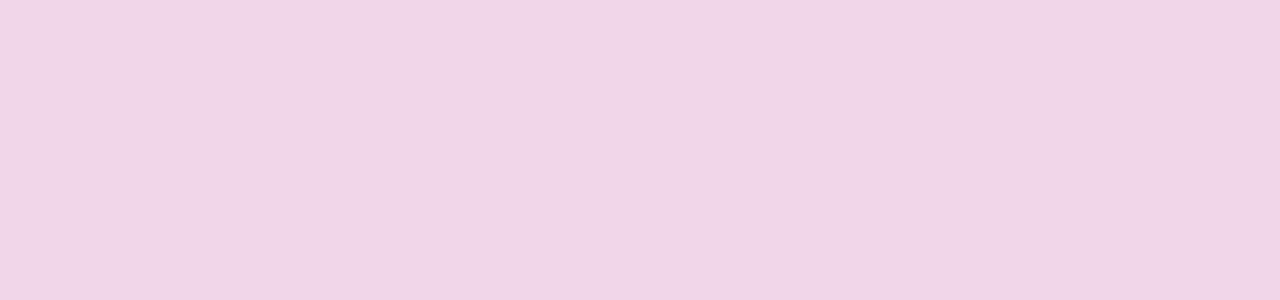
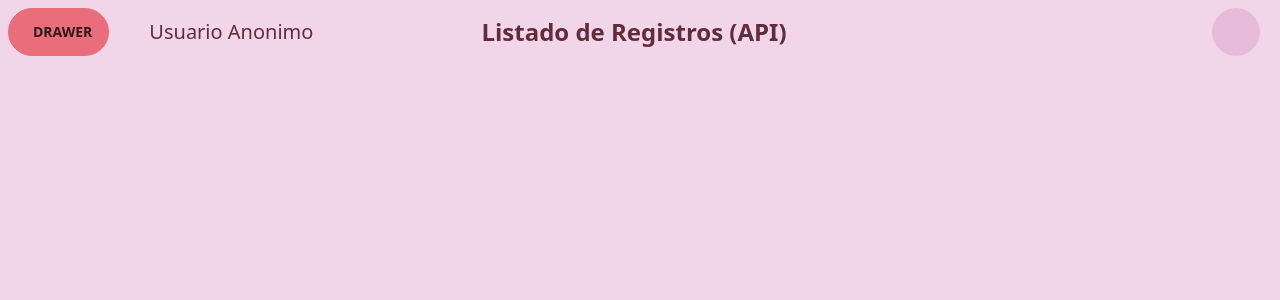
Before and after one commit to HpLiz/proyectoExamen, an Angular app: page /registros-api in a window 1280 px wide. Before the commit this address led to /. Shown: the top 300 px of the page. Built offline with nearby package versions, Linux system fonts and the light colour scheme.

Commit message:
Agregando vista para registro de usuarios

```diff
--- a/src/app/app.module.ts
+++ b/src/app/app.module.ts
@@ -13,6 +13,7 @@ import { HomeComponent } from './components/home/home.component';
 import { NavbarComponent } from './components/navbar/navbar.component';
 import { AlertComponent } from './components/alert/alert.component';
 import { DrawerComponent } from './components/drawer/drawer.component';
+import { ViewRegistrosComponent } from './components/view-registros/view-registros.component';
 
 const rutas: Routes = [
   // { path: '', component: InicioComponent },
@@ -20,6 +21,7 @@ const rutas: Routes = [
   { path: 'recientes', component: RecientesComponent },
   { path: 'login', component: LoginComponent },
   { path: 'home', component: HomeComponent },
+  { path: 'registros-api', component: ViewRegistrosComponent },
 ];
 
 @NgModule({
@@ -32,6 +34,7 @@ const rutas: Routes = [
     NavbarComponent,
     AlertComponent,
     DrawerComponent,
+    ViewRegistrosComponent,
   ],
   imports: [
     BrowserModule,
--- a/src/app/components/drawer/drawer.component.html
+++ b/src/app/components/drawer/drawer.component.html
@@ -10,8 +10,9 @@
         <label for="my-drawer" class="drawer-overlay"></label>
         <ul class="menu p-4 w-80 h-full bg-base-200 text-base-content">
             <!-- Sidebar content here -->
-            <li><a>Sidebar Item 1</a></li>
-            <li><a>Sidebar Item 2</a></li>
+            <li><a routerLink="/home">Home</a></li>
+            <li><a routerLink="/registros-api">Listado de Registros</a></li>
+            <li><a>Usuarios Registrados</a></li>
 
         </ul>
     </div>
--- /dev/null
+++ b/src/app/components/view-registros/view-registros.component.html
@@ -0,0 +1 @@
+<app-navbar [textNavbar]="'Listado de Registros (API)'"></app-navbar>
```
Also changed, not shown: src/app/components/view-registros/view-registros.component.ts (added, +10 -0 lines), src/app/components/view-registros/view-registros.component.css (added), 1 other file (tests, documents, lock files or other folders).
